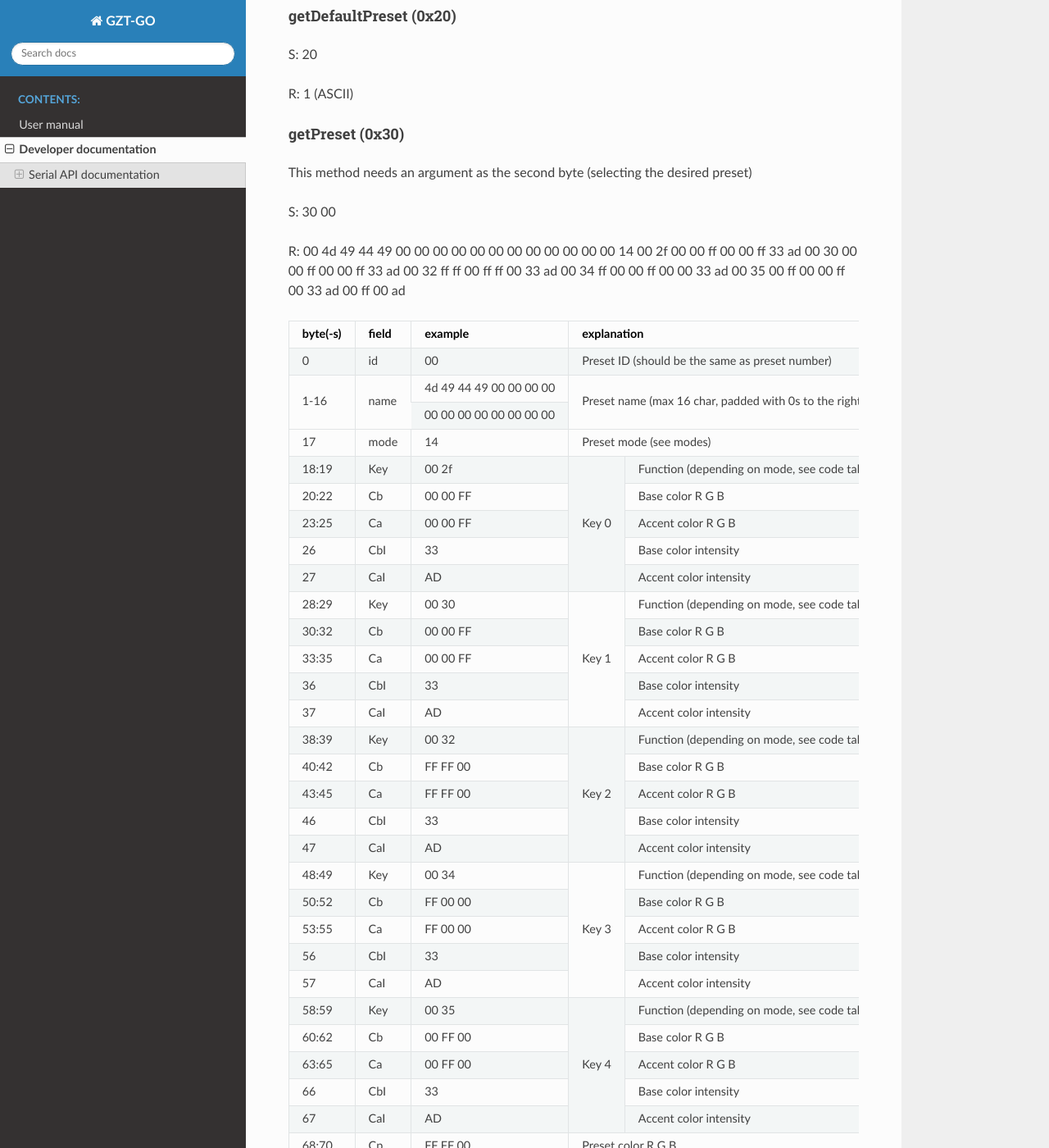
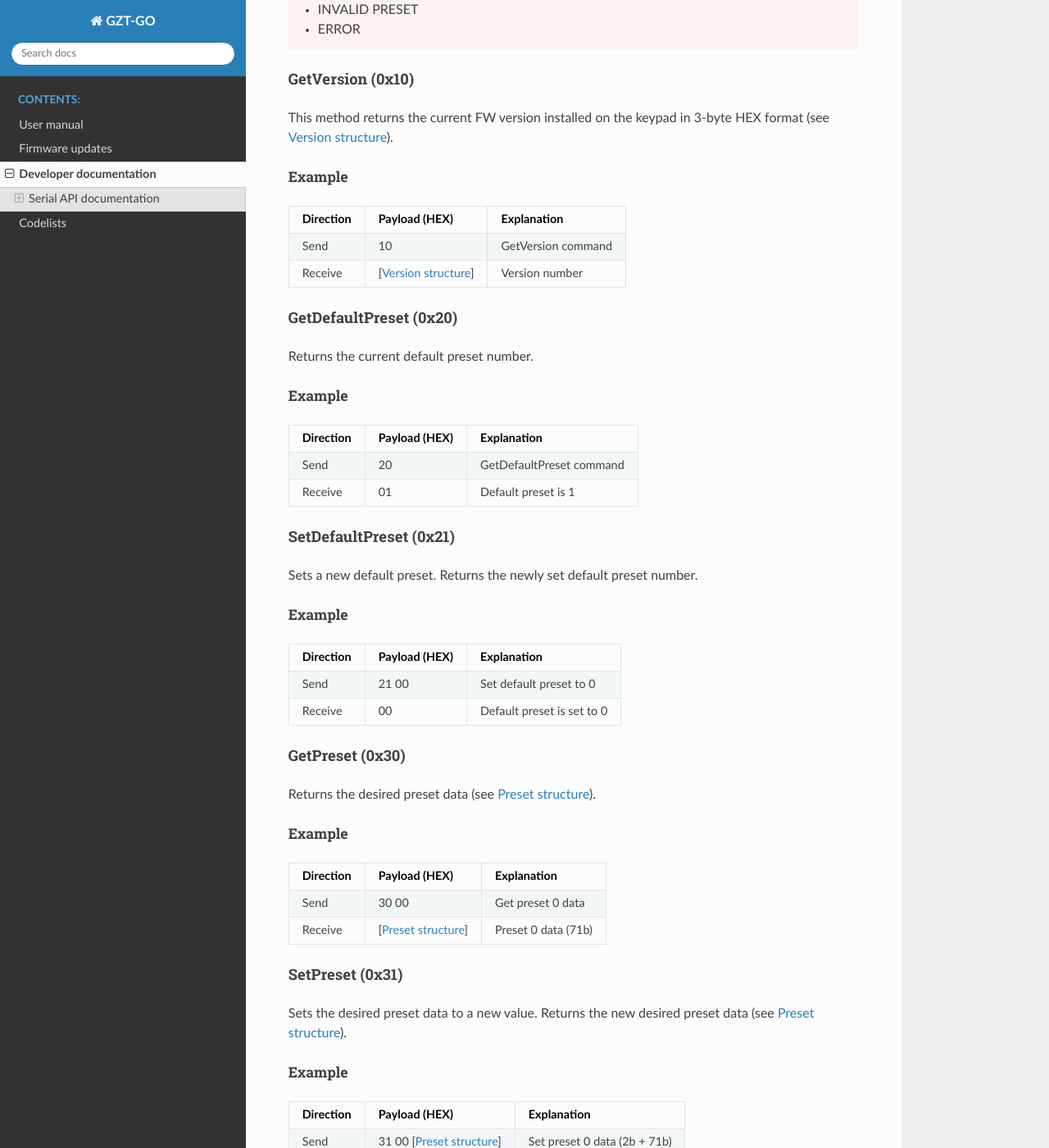
Before and after one commit to gztproject/GO-button, a Sphinx documentation site: the page built from docs/serialApi.rst, in a window 1280 px wide and 1400 px high, scrolled down 674 px. Shown: the whole window at 82% size. Built offline with Sphinx 7.4.7 and the Read the Docs theme 2.0.0, drawn with Linux system fonts in a browser that asks for light colours; some of the changed text lies outside the part shown.

```diff
--- a/docs/index.rst
+++ b/docs/index.rst
@@ -10,8 +10,10 @@ GZT-GO Button Documentation
    This documentation is a work in progress, please use it as such :)
 
 .. toctree::
-   :maxdepth: 2
+   :maxdepth: 3
    :caption: Contents:
 
    manual
+   updating
    serialApi
+   codelists
--- a/docs/serialApi.rst
+++ b/docs/serialApi.rst
@@ -12,109 +12,87 @@ Serial port configuraton
 ------------------------
 
 The device exposes a serial port (e.g. /dev/ttyACM0) that communicates at 115200 baud 8-N-1.
-All command s should be sent as hex bytes ending with a newline char ('\n')
 
 Serial API
 ----------
+All communication is in HEX. Commands should be sent as HEX values and responses are returned the same.
 
-getVersion (0x10)
+.. error::
+   Any other than specified responses represent an error and should be ignored.
+   Possible other responses include (but are not limited to):
+
+   - UNKNOWN COMMAND
+   - INVALID PRESET
+   - ERROR
+
+GetVersion (0x10)
 """"""""""""""""""
-This method returns the current FW version installed on the keypad as plain text.
+This method returns the current FW version installed on the keypad in 3-byte HEX format (see :ref:`version_structure`).
 
-S: 10
+Example
+~~~~~~~
 
-R: 2.1.0 (ASCII)
+=========   ==========================    ==========================
+Direction   Payload (HEX)                 Explanation
+=========   ==========================    ==========================
+Send        10                            GetVersion command
+Receive     [:ref:`version_structure`]    Version number
+=========   ==========================    ==========================
 
-getDefaultPreset (0x20)
+GetDefaultPreset (0x20)
 """"""""""""""""""""""""
-S: 20
+Returns the current default preset number.
 
-R: 1 (ASCII)
+Example
+~~~~~~~
 
-getPreset (0x30)
+=========   =============  ==========================
+Direction   Payload (HEX)  Explanation
+=========   =============  ==========================
+Send        20             GetDefaultPreset command
+Receive     01             Default preset is 1
+=========   =============  ==========================
+
+SetDefaultPreset (0x21)
+""""""""""""""""""""""""
+Sets a new default preset.
+Returns the newly set default preset number.
+
+Example
+~~~~~~~
+
+=========   =============  ==========================
+Direction   Payload (HEX)  Explanation
+=========   =============  ==========================
+Send        21 00          Set default preset to 0
+Receive     00             Default preset is set to 0
+=========   =============  ==========================
+
+GetPreset (0x30)
 """"""""""""""""
-This method needs an argument as the second byte (selecting the desired preset)
+Returns the desired preset data (see :ref:`preset_structure`).
 
-S: 30 00
+Example
+~~~~~~~
 
-R: 00 4d 49 44 49 00 00 00 00 00 00 00 00 00 00 00 00 14 00 2f 00 00 ff 00 00 ff 33 ad 00 30 00 00 ff 00 00 ff 33 ad 00 32 ff ff 00 ff ff 00 33 ad 00 34 ff 00 00 ff 00 00 33 ad 00 35 00 ff 00 00 ff 00 33 ad 00 ff 00 ad
+=========   ===============================  ==========================
+Direction   Payload (HEX)                    Explanation
+=========   ===============================  ==========================
+Send        30 00                            Get preset 0 data
+Receive     [:ref:`preset_structure`]        Preset 0 data (71b)
+=========   ===============================  ==========================
 
-+-------------+-------+-------------------------+--------------------------------------------------------+
-| byte(-s)    | field | example                 | explanation                                            |
-+=============+=======+=========================+========================================================+
-|    0        |   id  |   00                    | Preset ID (should be the same as preset number)        |
-+-------------+-------+-------------------------+--------------------------------------------------------+
-|    1-16     |  name | 4d 49 44 49 00 00 00 00 | Preset name (max 16 char, padded with 0s to the right) |
-|             |       +-------------------------+                                                        |
-|             |       | 00 00 00 00 00 00 00 00 |                                                        |
-+-------------+-------+-------------------------+--------------------------------------------------------+
-| 17          | mode  |   14                    | Preset mode (see modes)                                |
-+-------------+-------+-------------------------+-------+------------------------------------------------+
-| 18:19       | Key   |  00 2f                  | Key 0 | Function (depending on mode, see code table)   |
-+-------------+-------+-------------------------+       +------------------------------------------------+
-|       20:22 | Cb    |   00 00 FF              |       | Base color R G B                               |
-+-------------+-------+-------------------------+       +------------------------------------------------+
-|       23:25 | Ca    |   00 00 FF              |       | Accent color R G B                             |
-+-------------+-------+-------------------------+       +------------------------------------------------+
-|         26  | CbI   |   33                    |       | Base color intensity                           |
-+-------------+-------+-------------------------+       +------------------------------------------------+
-|         27  | CaI   |   AD                    |       | Accent color intensity                         |
-+-------------+-------+-------------------------+-------+------------------------------------------------+
-| 28:29       | Key   |  00 30                  | Key 1 | Function (depending on mode, see code table)   |
-+-------------+-------+-------------------------+       +------------------------------------------------+
-|       30:32 | Cb    |   00 00 FF              |       | Base color R G B                               |
-+-------------+-------+-------------------------+       +------------------------------------------------+
-|       33:35 | Ca    |   00 00 FF              |       | Accent color R G B                             |
-+-------------+-------+-------------------------+       +------------------------------------------------+
-|         36  | CbI   |   33                    |       | Base color intensity                           |
-+-------------+-------+-------------------------+       +------------------------------------------------+
-|         37  | CaI   |   AD                    |       | Accent color intensity                         |
-+-------------+-------+-------------------------+-------+------------------------------------------------+
-|       38:39 | Key   |  00 32                  | Key 2 | Function (depending on mode, see code table)   |
-+-------------+-------+-------------------------+       +------------------------------------------------+
-|       40:42 | Cb    |   FF FF 00              |       | Base color R G B                               |
-+-------------+-------+-------------------------+       +------------------------------------------------+
-|       43:45 | Ca    |   FF FF 00              |       | Accent color R G B                             |
-+-------------+-------+-------------------------+       +------------------------------------------------+
-|         46  | CbI   |   33                    |       | Base color intensity                           |
-+-------------+-------+-------------------------+       +------------------------------------------------+
-|         47  | CaI   |   AD                    |       | Accent color intensity                         |
-+-------------+-------+-------------------------+-------+------------------------------------------------+
-|        48:49| Key   |  00 34                  | Key 3 | Function (depending on mode, see code table)   |
-+-------------+-------+-------------------------+       +------------------------------------------------+
-|       50:52 | Cb    |   FF 00 00              |       | Base color R G B                               |
-+-------------+-------+-------------------------+       +------------------------------------------------+
-|       53:55 | Ca    |   FF 00 00              |       | Accent color R G B                             |
-+-------------+-------+-------------------------+       +------------------------------------------------+
-|         56  | CbI   |   33                    |       | Base color intensity                           |
-+-------------+-------+-------------------------+       +------------------------------------------------+
-|         57  | CaI   |   AD                    |       | Accent color intensity                         |
-+-------------+-------+-------------------------+-------+------------------------------------------------+
-|   58:59     | Key   |  00 35                  | Key 4 | Function (depending on mode, see code table)   |
-+-------------+-------+-------------------------+       +------------------------------------------------+
-|       60:62 | Cb    |   00 FF 00              |       | Base color R G B                               |
-+-------------+-------+-------------------------+       +------------------------------------------------+
-|       63:65 | Ca    |   00 FF 00              |       | Accent color R G B                             |
-+-------------+-------+-------------------------+       +------------------------------------------------+
-|         66  | CbI   |   33                    |       | Base color intensity                           |
-+-------------+-------+-------------------------+       +------------------------------------------------+
-|         67  | CaI   |   AD                    |       | Accent color intensity                         |
-+-------------+-------+-------------------------+-------+------------------------------------------------+
-|       68:70 | Cp    |   FF FF 00              |         Preset color R G B                             |
-+-------------+-------+-------------------------+--------------------------------------------------------+
-|       71    | CaI   |   AD                    |         Preset color intensity                         |
-+-------------+-------+-------------------------+--------------------------------------------------------+
+SetPreset (0x31)
+""""""""""""""""""
+Sets the desired preset data to a new value.
+Returns the new desired preset data (see :ref:`preset_structure`).
 
+Example
+~~~~~~~
 
-setDefaultPreset (0x21)
-""""""""""""""""""""""""
-S: 21 00
-
-R: OK
-
-setPreset (0x31)
-""""""""""""""""""
-
-S: 31 00 00 4d 49 44 49 00 00 00 00 00 00 00 00 00 00 00 00 14 00 2f 00 00 ff 00 00 ff 33 ad 00 30 00 00 ff 00 00 ff 33 ad 00 32 ff ff 00 ff ff 00 33 ad 00 34 ff 00 00 ff 00 00 33 ad 00 35 00 ff 00 00 ff 00 33 ad 00 ff 00 ad
-
-R: OK
+=========   =====================================  ============================
+Direction   Payload (HEX)                          Explanation
+=========   =====================================  ============================
+Send        31 00 [:ref:`preset_structure`]        Set preset 0 data (2b + 71b)
+Receive     [:ref:`preset_structure`]              Preset 0 data (71b)
+=========   =====================================  ============================
```
Also changed, not shown: docs/codelists.rst (added, +311 -0 lines), docs/manual.rst (+36 -20 lines), docs/updating.rst (added, +58 -0 lines), 11 other files.
